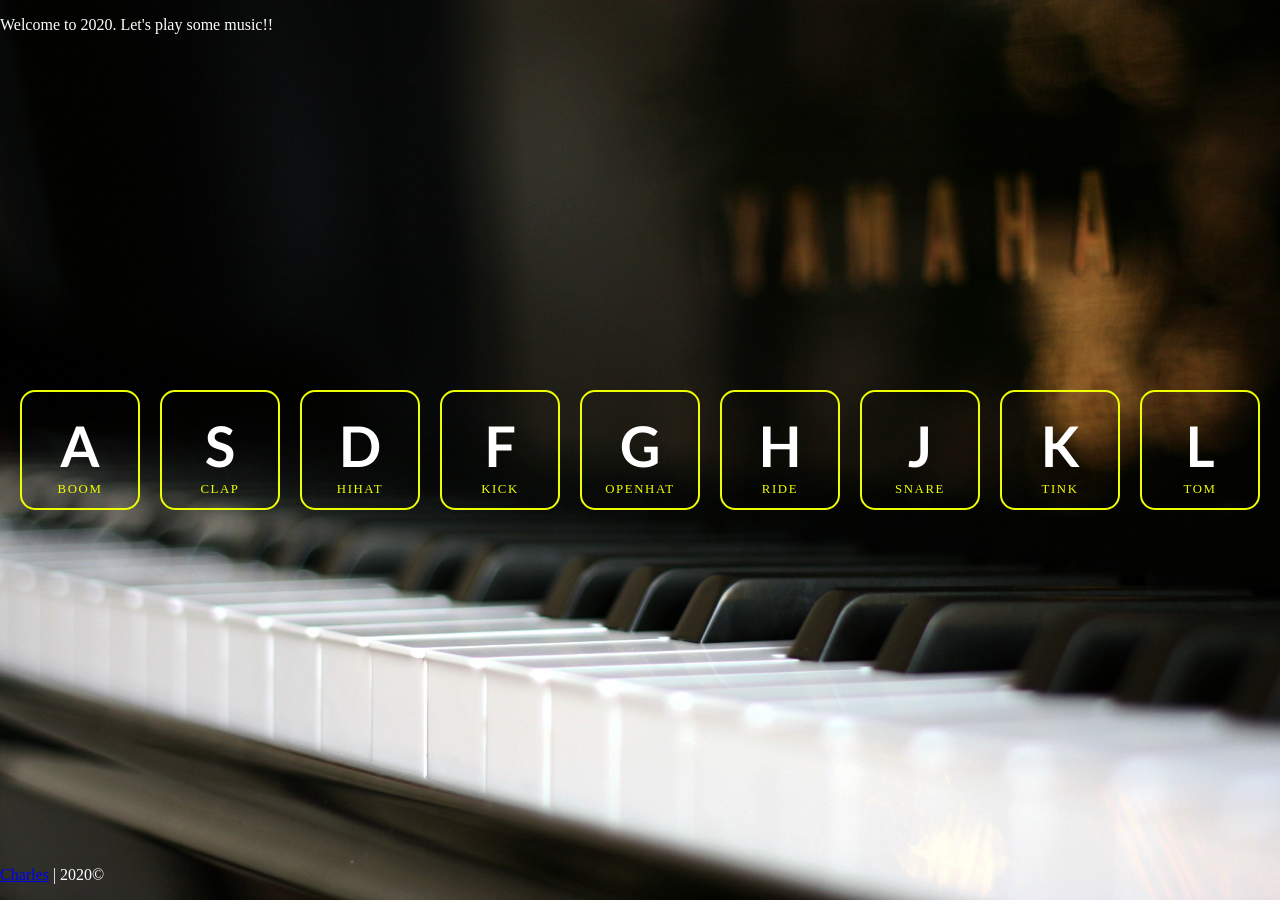
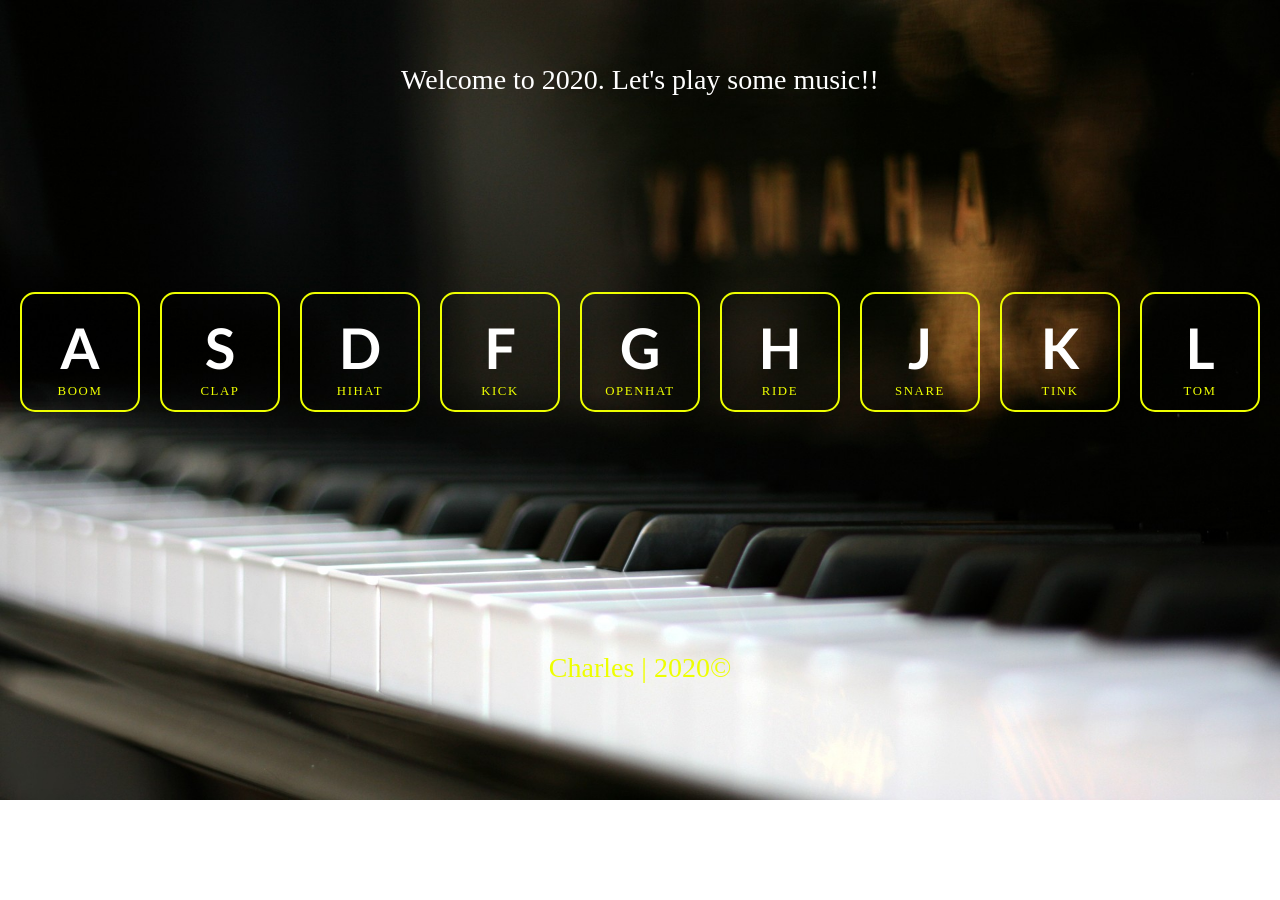
Before and after one commit to mashm3ll0w/drumKitGame2020, a plain HTML site: page index.html in a window 1280 px wide. After the commit the page ends 800 px from the top, so only its background shows below. Drawn offline with Linux system fonts and the light colour scheme.

Commit message:
style the header and the footer elements

```diff
--- a/css/styles.css
+++ b/css/styles.css
@@ -7,6 +7,7 @@ html {
 html, body {
   margin: 0;
   padding: 0;
+  text-align: center;
 }
 
 .keys {
@@ -14,7 +15,7 @@ html, body {
   flex: 1;
   justify-content: center;
   align-items: center;
-  min-height: 100vh;
+  min-height: 60vh;
 }
 
 .key {
@@ -47,3 +48,23 @@ kbd {
   transform: scale(1.1);
   border-width: 7px;
 }
+
+.sign, header{
+  display: flex;
+}
+
+.header > p {
+  margin: 4rem auto 1rem;
+  color: #fff;
+  font-size: 1.75rem;
+}
+
+.sign, a {
+  justify-content: center;
+  align-items: center;
+  text-decoration: none;
+  color: #ef0;
+  cursor: pointer;
+  font-size: 1.75rem;
+  margin: 2rem auto 1rem;
+}
```
